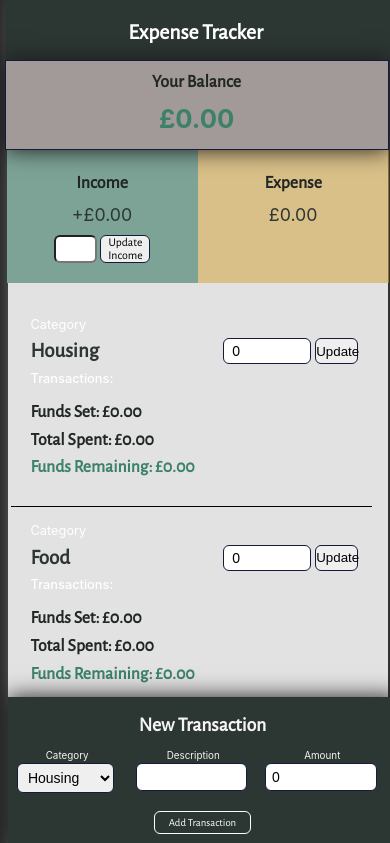
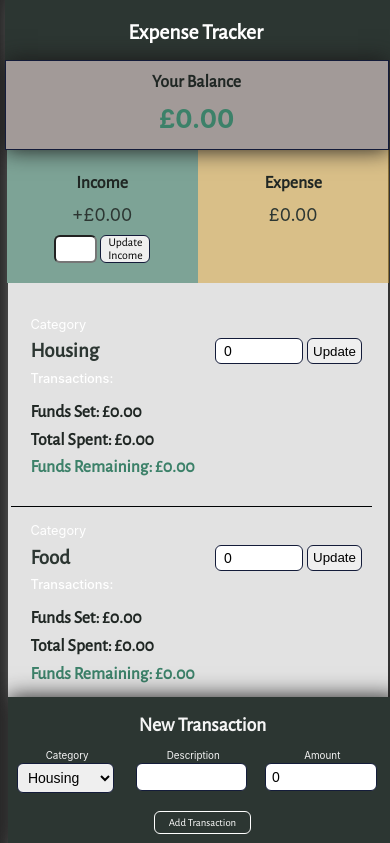
Before and after one commit to KateChern/Expense-Tracker, a React (Create React App) app: page / in a window 390 px wide. Shown: the top 843 px of the page. Built offline with nearby package versions, Linux system fonts and the light colour scheme.

Commit message:
deleted defined but never used files

```diff
--- a/src/App.css
+++ b/src/App.css
@@ -472,7 +472,7 @@ canvas {
   }
 }
 
-@media only screen and (max-width: 410px) {
+@media only screen and (max-width: 425px) {
   .income-transaction-container {
     top: 38vmin;
     margin-right: -17px;
@@ -489,6 +489,9 @@ canvas {
   .income {
     padding: 0;
   }
+  .category-wrapper {
+    width: 85vmin;
+  }
   .money-minus, .money-plus {
     margin: 4px 0 10px 0;
   }
@@ -499,7 +502,10 @@ canvas {
   .removeButton {
     padding: 2px 4px;
   }
-
+  .update-button {
+    padding: 0;
+    width: 55px;
+  }
   .new-transaction-list {
      width:85vmin;
   }
```
